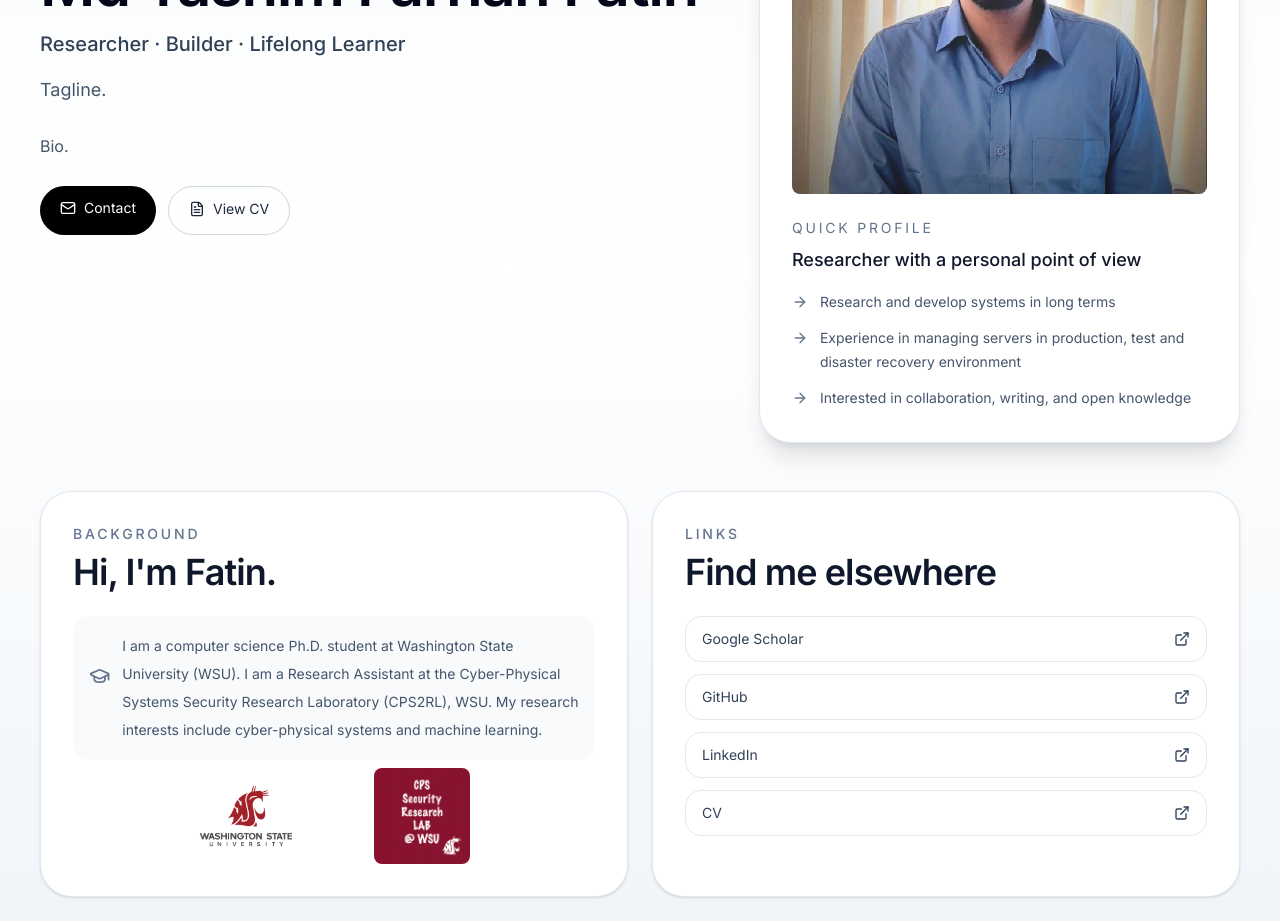
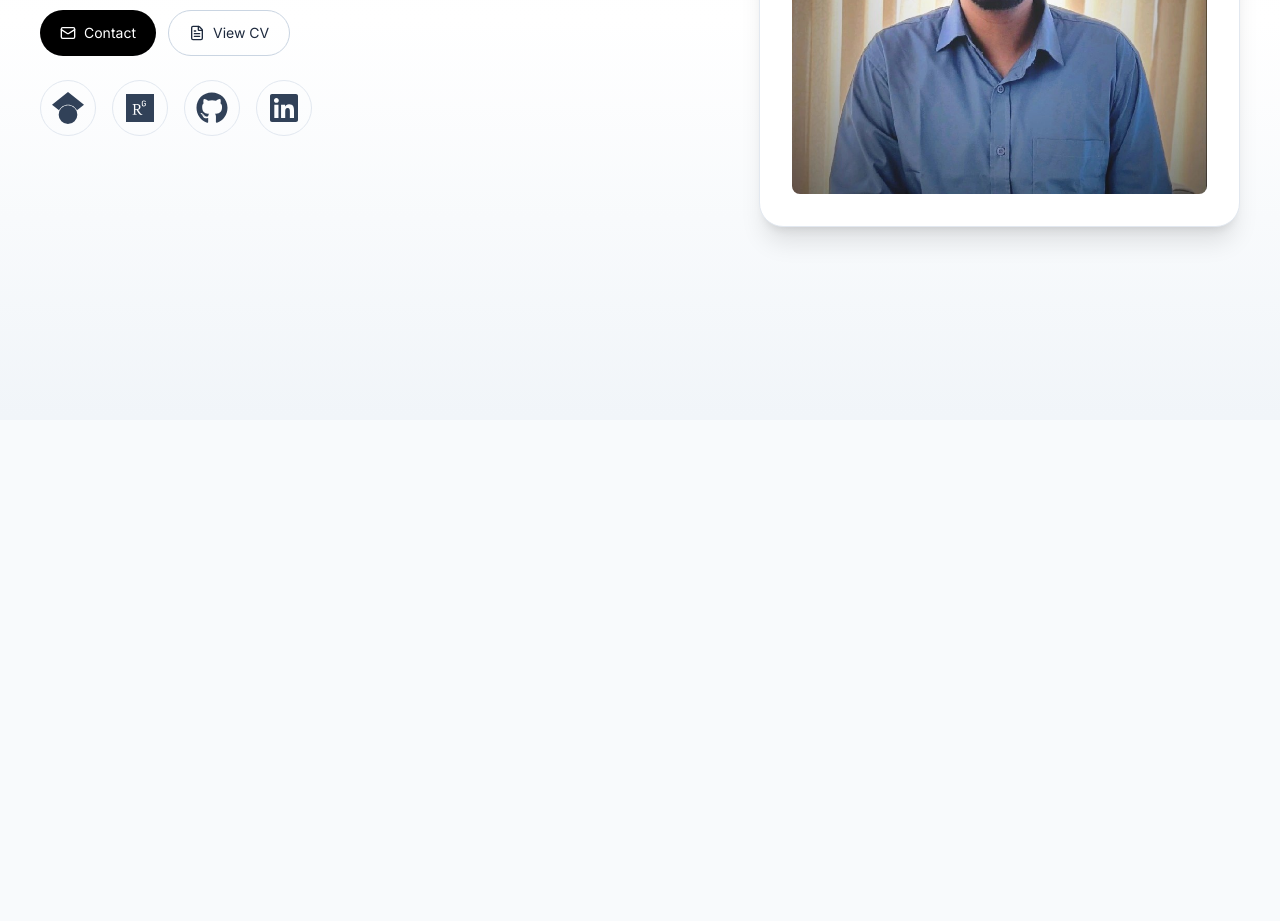
Before and after one commit to fatin-farhan/personal-site, a React (Vite) app: page / in a window 1280 px wide. Shown: the part 380-1301 px from the top of the page. After the commit the page ends 800 px from the top, so only its background shows below. Built offline with nearby package versions, Linux system fonts and the light colour scheme.

Commit message:
Clean up project page code comments

```diff
--- a/package.json
+++ b/package.json
@@ -15,6 +15,7 @@
     "lucide-react": "^1.6.0",
     "react": "^19.2.4",
     "react-dom": "^19.2.4",
+    "react-icons": "^5.6.0",
     "tailwindcss": "^4.2.2"
   },
   "devDependencies": {
--- a/src/data/siteData.js
+++ b/src/data/siteData.js
@@ -1,58 +1,53 @@
+import { FaGithub, FaLinkedin, FaResearchgate } from "react-icons/fa";
+import { SiGooglescholar } from "react-icons/si";
+import { FaRegFilePdf } from "react-icons/fa6";
+
 export const personalInfo = {
   name: "Md Tasnim Farhan Fatin",
-  role: "Researcher · Builder · Lifelong Learner",
-  tagline:
-    "Tagline.",
-  bio: "Bio.",
+  nickname: "Fatin",
   email: "tasnimfatin@outlook.com",
-  links: [
-    { label: "Google Scholar", href: "https://scholar.google.com/#" },
-    { label: "GitHub", href: "https://github.com/fatin-farhan" },
-    { label: "LinkedIn", href: "https://bd.linkedin.com/in/md-tasnim-farhan-fatin-12041b280" },
-    { label: "CV", href: "https://drive.google.com/file/d/10zr6JBfXT-00Vo4kamdGPLKkt8U9brao/view?usp=sharing" },
-  ],
-  highlights: [
-    "Research and develop systems in long terms",
-    "Experience in managing servers in production, test and disaster recovery environment",
-    "Interested in collaboration, writing, and open knowledge",
-  ],
+  cv: "https://drive.google.com/file/d/10zr6JBfXT-00Vo4kamdGPLKkt8U9brao/view?usp=drive_link",
+links: [
+  { label: "Google Scholar", href: "https://scholar.google.com/citations?hl=en&user=aK1rqM8AAAAJ", icon: SiGooglescholar },
+  { label: "ResearchGate", href: "https://www.researchgate.net/profile/Md-Tasnim-Farhan-Fatin", icon: FaResearchgate },
+  { label: "GitHub", href: "https://github.com/fatin-farhan", icon: FaGithub },
+  { label: "LinkedIn", href: "https://www.linkedin.com/in/md-tasnim-farhan-fatin-12041b280/", icon: FaLinkedin },
+],
   background: "I am a computer science Ph.D. student at Washington State University (WSU). I am a Research Assistant at the Cyber-Physical Systems Security Research Laboratory (CPS2RL), WSU. My research interests include cyber-physical systems and machine learning.",
 };
 
 export const research = {
-  intro:
-    "My research centers on a few core questions: how we build better systems, how people use them, and how we evaluate what matters.",
   themes: [
     {
-      title: "Research Theme One",
+      title: "Collaborative System",
       description:
         "The use of IoT in everyday life leads unutilized of the resources around. Executing DNN in one IoT device may increase WCET of the system. Distributing the workload among unitilized decives can reduce the WCET as well as increase the utilization.",
     },
     {
-      title: "Research Theme Two",
+      title: "Autonomous Driving",
       description:
         "Autonomous Driving need to perform sensing, control task. Adding a reasoning layer increases the execution time and reduce the safety.",
     },
     {
-      title: "Research Theme Three",
+      title: "TinyML",
       description:
         "Microcontrollers have limited compute resource and not able to perform the heavy DNN operations. Often powerful models are quantized or pruned to run in a resource constrained setup. Can we execute a full DNN model in a low power MCU.",
     },
   ],
   publications: [
     {
-      title: "Paper Title or Preprint Name",
+      title: "Work-in-Progress: Real-Time Deep Neural Inference on Resource-Constrained Edge Devices",
       venue: "RTSS BP 2025",
       summary:
         "Distributed Inference",
-      href: "#",
+      href: "https://ieeexplore.ieee.org/document/11315086/",
     },
     {
-      title: "Survey of real-time deep neural network",
+      title: "Deep Neural Inference in Real-Time Systems: A Survey",
       venue: "In progress",
       summary:
         "Review of existing papers",
-      href: "#",
+      href: "https://papers.ssrn.com/sol3/papers.cfm?abstract_id=6744459",
     },
     {
       title: "Distributed DNN",
--- a/src/pages/PersonalPage.jsx
+++ b/src/pages/PersonalPage.jsx
@@ -1,135 +1,164 @@
 import { motion } from "framer-motion";
-import { Mail, ExternalLink, GraduationCap, FileText, ArrowRight } from "lucide-react";
+import { Mail, FileText } from "lucide-react";
+
 import SectionHeading from "../components/SectionHeading";
 import { personalInfo } from "../data/siteData";
-import CPS2RL from "../assets/cps2rl.png";
-import WSU from "../assets/wsu.gif";
-import Fatin from "../assets/fatin.jpg";
+import profileImage from "../assets/fatin.jpg";
 
 export default function PersonalPage() {
   return (
+    // space-y-12: adds vertical spacing between the main page sections
     <div className="space-y-12">
-      <section className="grid gap-6 lg:grid-cols-[1.3fr_0.9fr] lg:items-center">
+      {/* Hero section */}
+      <section
+        // grid: uses CSS grid
+        // gap-6: adds space between grid items
+        // lg:grid-cols-[1.3fr_0.9fr]: creates two columns on large screens
+        // lg:items-center: vertically centers grid items on large screens
+        className="grid gap-6 lg:grid-cols-[1.3fr_0.9fr] lg:items-center"
+      >
+        {/* Left side: intro text and links */}
         <motion.div
+          // Starts slightly lower and invisible
           initial={{ opacity: 0, y: 16 }}
+          // Moves into place and becomes visible
           animate={{ opacity: 1, y: 0 }}
+          // Animation duration
           transition={{ duration: 0.45 }}
+          // space-y-6: adds vertical spacing between children
           className="space-y-6"
         >
-          {/*
-          <div className="inline-flex items-center gap-2 rounded-full border border-slate-200 bg-white px-3 py-1 text-sm text-slate-600 shadow-sm">
-            <User className="h-4 w-4" />
-            Personal
-          </div>
-          */}
+          {/* Name and background */}
+          <div
+            // space-y-4: adds spacing between heading and paragraph
+            className="space-y-4"
+          >
+            <SectionHeading title={`Hi, I'm ${personalInfo.nickname}.`} />
 
-          <div className="space-y-4">
-            <h1 className="text-4xl font-semibold tracking-tight text-slate-950 sm:text-6xl">
-              {personalInfo.name}
-            </h1>
-            <p className="text-lg font-medium text-slate-700 sm:text-xl">
-              {personalInfo.role}
-            </p>
-            <p className="max-w-2xl text-base leading-8 text-slate-600 sm:text-lg">
-              {personalInfo.tagline}
+            <p
+              // text-sm: small text size
+              // leading-7: increases line height for readability
+              // text-slate-600: medium gray text color
+              className="text-sm leading-7 text-slate-600"
+            >
+              {personalInfo.background}
             </p>
           </div>
 
-          <p className="max-w-2xl text-base leading-8 text-slate-600">
-            {personalInfo.bio}
-          </p>
-
-          <div className="flex flex-wrap gap-3">
+          {/* Main action buttons */}
+          <div
+            // flex: places buttons in a row
+            // flex-wrap: allows buttons to wrap on small screens
+            // gap-3: adds spacing between buttons
+            className="flex flex-wrap gap-3"
+          >
             <a
               href={`mailto:${personalInfo.email}`}
-              className="rounded-full bg-black px-5 py-3 text-sm text-white"
+              // inline-flex: keeps icon and text aligned inside the link
+              // items-center: vertically centers icon and text
+              // rounded-full: makes the button pill-shaped
+              // bg-black: black background
+              // px-5: horizontal padding
+              // py-3: vertical padding
+              // text-sm: small text
+              // text-white: white text color
+              className="inline-flex items-center rounded-full bg-black px-5 py-3 text-sm text-white"
             >
-              <span className="inline-flex items-center">
-                <Mail className="mr-2 h-4 w-4" />
-                Contact
-              </span>
+              <Mail
+                // mr-2: adds space after the icon
+                // h-4: icon height
+                // w-4: icon width
+                className="mr-2 h-4 w-4"
+              />
+              Contact
             </a>
 
             <a
-              href={`${personalInfo.links[3].href}`}
-              className="rounded-full border border-slate-300 px-5 py-3 text-sm text-slate-800"
+              href={personalInfo.cv}
+              target="_blank"
+              rel="noreferrer"
+              // inline-flex: keeps icon and text aligned inside the link
+              // items-center: vertically centers icon and text
+              // rounded-full: makes the button pill-shaped
+              // border: adds border
+              // border-slate-300: light gray border color
+              // px-5: horizontal padding
+              // py-3: vertical padding
+              // text-sm: small text
+              // text-slate-800: dark gray text
+              className="inline-flex items-center rounded-full border border-slate-300 px-5 py-3 text-sm text-slate-800"
             >
-              <span className="inline-flex items-center">
-                <FileText className="mr-2 h-4 w-4" />
-                View CV
-              </span>
+              <FileText
+                // mr-2: adds space after the icon
+                // h-4: icon height
+                // w-4: icon width
+                className="mr-2 h-4 w-4"
+              />
+              View CV
             </a>
+          </div>
+
+          {/* Social / academic links */}
+          <div
+            // flex: places icons in a row
+            // flex-wrap: allows icons to wrap on small screens
+            // gap-4: adds spacing between icons
+            className="flex flex-wrap gap-4"
+          >
+            {personalInfo.links.map(({ label, href, icon: Icon }) => (
+              <a
+                key={label}
+                href={href}
+                target="_blank"
+                rel="noreferrer"
+                title={label}
+                // flex: enables centering
+                // h-14: sets button height
+                // w-14: sets button width
+                // items-center: vertically centers icon
+                // justify-center: horizontally centers icon
+                // rounded-full: makes the button circular
+                // border: adds border
+                // border-slate-200: very light gray border
+                // text-slate-700: icon color
+                // hover:bg-slate-50: light background on hover
+                className="flex h-14 w-14 items-center justify-center rounded-full border border-slate-200 text-slate-700 hover:bg-slate-50"
+              >
+                {Icon && (
+                  <Icon
+                    // h-8: icon height
+                    // w-8: icon width
+                    className="h-8 w-8"
+                  />
+                )}
+              </a>
+            ))}
           </div>
         </motion.div>
 
+        {/* Right side: profile image card */}
         <motion.div
+          // Starts slightly smaller and invisible
           initial={{ opacity: 0, scale: 0.97 }}
+          // Grows to normal size and becomes visible
           animate={{ opacity: 1, scale: 1 }}
+          // Animation duration with slight delay
           transition={{ duration: 0.45, delay: 0.08 }}
-          className="rounded-[2rem] border border-slate-200 bg-white p-8 shadow-xl"
+          // rounded-3xl: large rounded corners
+          // border: adds border around card
+          // border-slate-200: very light gray border
+          // bg-white: white card background
+          // p-8: padding inside the card
+          // shadow-xl: large shadow
+          className="rounded-3xl border border-slate-200 bg-white p-8 shadow-xl"
         >
-          <div className="mb-6 w-full h-auto ">
-            <img src={Fatin} alt="Fatin" className="rounded-lg" />
-          </div>
-          <div className="space-y-4">
-            <div>
-              <p className="text-sm uppercase tracking-[0.2em] text-slate-500">
-                Quick profile
-              </p>
-              <p className="mt-2 text-lg font-medium text-slate-900">
-                Researcher with a personal point of view
-              </p>
-            </div>
-
-            <div className="space-y-3">
-              {personalInfo.highlights.map((item) => (
-                <div key={item} className="flex items-start gap-3">
-                  <ArrowRight className="mt-1 h-4 w-4 shrink-0 text-slate-500" />
-                  <p className="text-sm leading-6 text-slate-600">{item}</p>
-                </div>
-              ))}
-            </div>
-          </div>
+          <img
+            src={profileImage}
+            alt={`${personalInfo.name} profile`}
+            // rounded-lg: slightly rounds image corners
+            className="rounded-lg"
+          />
         </motion.div>
-      </section>
-
-      <section className="grid gap-6 md:grid-cols-2">
-        <div className="rounded-[2rem] border border-slate-200 bg-white p-8 shadow-sm">
-          <SectionHeading
-            eyebrow="Background"
-            title="Hi, I'm Fatin."          />
-          <div className="mt-6 flex items-start gap-3 rounded-2xl bg-slate-50 p-4">
-            <GraduationCap className="mt-1 h-20 w-20 text-slate-500" />
-            <p className="text-sm leading-7 text-slate-600">
-              {personalInfo.background}
-            </p>
-          </div>
-          <div className="mt-2 flex justify-center items-center gap-20">
-            <img src={WSU} alt="WSU" className="w-24 h-auto rounded-lg" />
-            <img src={CPS2RL} alt="CPS2RL" className="w-24 h-auto rounded-lg" />
-          </div>
-        </div>
-
-        <div className="rounded-[2rem] border border-slate-200 bg-white p-8 shadow-sm">
-          <SectionHeading
-            eyebrow="Links"
-            title="Find me elsewhere"
-          />
-          <div className="mt-6 grid gap-3">
-            {personalInfo.links.map((link) => (
-              <a
-                key={link.label}
-                href={link.href}
-                target="_blank"
-                rel="noreferrer"
-                className="flex items-center justify-between rounded-2xl border border-slate-200 px-4 py-3 text-sm text-slate-700 transition hover:bg-slate-50"
-              >
-                <span>{link.label}</span>
-                <ExternalLink className="h-4 w-4" />
-              </a>
-            ))}
-          </div>
-        </div>
       </section>
     </div>
   );
```
Also changed, not shown: src/pages/ProjectPage.jsx (+103 -16 lines), src/pages/ResearchPage.jsx (+110 -22 lines), 1 other file (tests, documents, lock files or other folders).
